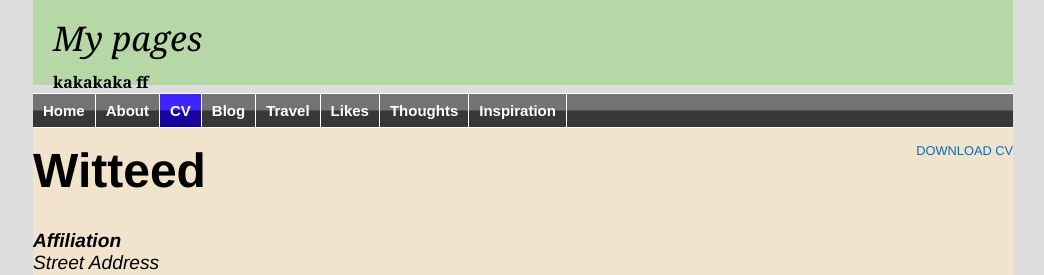
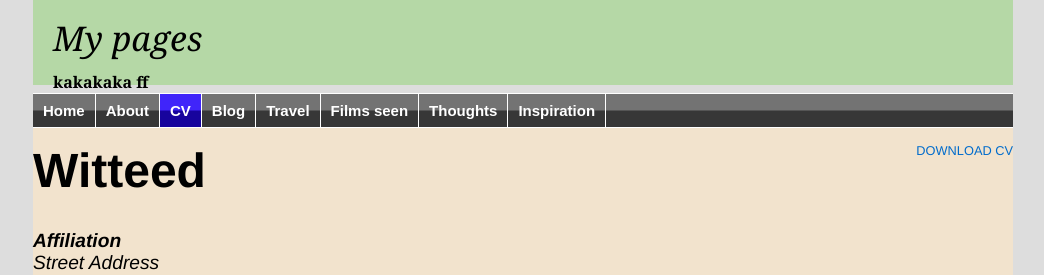
Before and after one commit to witba/witba.github.io, a Jekyll site: the page built from cv/index.html, in a window 1280 px wide. Shown: the top 275 px of the page, without its empty margins (117-1161 px from the left). Built offline with Jekyll 4.4.1, drawn with Linux system fonts in a browser that asks for light colours.

Commit message:
Update cv.html

```diff
--- a/_layouts/cv.html
+++ b/_layouts/cv.html
@@ -8,7 +8,7 @@ layout: default
 <li><a href="/cv" class="current">CV</a></li>
 <li><a href="/blog">Blog</a></li>
 <li><a href="/travel">Travel</a></li>
-<li><a href="/likes">Likes</a></li>
+<li><a href="/likes">Films seen</a></li>
 <li><a href="/thoughts">Thoughts</a></li>
 <li><a href="/inspiration">Inspiration</a></li>
 </ul>
```
